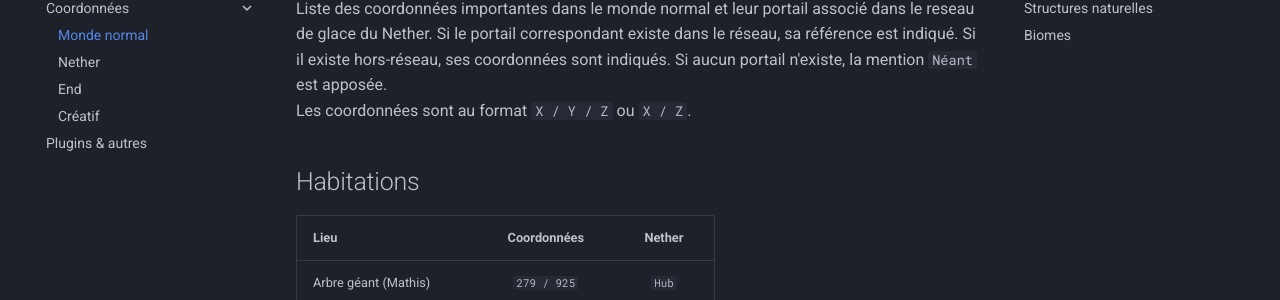
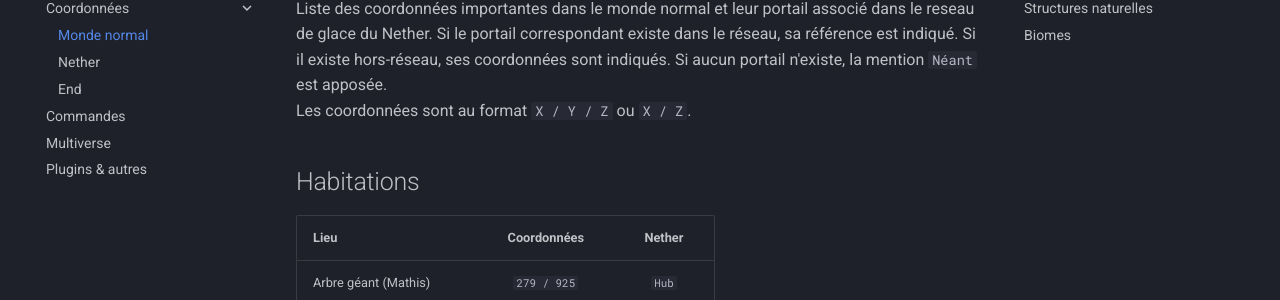
Before and after one commit to BanaaNuts/ChomageLand-Web, an MkDocs documentation site: the page built from docs/coordonnees/coordonnees_normal.md, in a window 1280 px wide. Shown: the part 184-484 px from the top of the page. Built offline with MkDocs 1.6.1 and Material for MkDocs 9.7.7, drawn with Linux system fonts in a browser that asks for light colours; comment, search, counter and statistics services are not loaded.

Commit message:
Ajout extensions, MàJ nav

```diff
--- a/mkdocs.yml
+++ b/mkdocs.yml
@@ -13,11 +13,14 @@
         - 'Monde normal': 'coordonnees/coordonnees_normal.md'
         - 'Nether': 'coordonnees/coordonnees_nether.md'
         - 'End': 'coordonnees/coordonnees_end.md'
-        - 'Créatif': 'coordonnees/coordonnees_creatif.md'
+    - 'Commandes': 'commandes.md'
+    - 'Multiverse': 'multiverse.md'
     - 'Plugins & autres': 'plugins.md'
 
 theme:
     name: material
+    features:
+        - navigation.top
     icon:
         repo: fontawesome/brands/github
     logo: assets/pole_emploi.png
@@ -35,6 +38,11 @@
 
 markdown_extensions:
     - tables
+    - admonition
+    - pymdownx.details
+    - pymdownx.superfences
     - pymdownx.emoji:
         emoji_index: !!python/name:materialx.emoji.twemoji
         emoji_generator: !!python/name:materialx.emoji.to_svg
+    - toc:
+        permalink: true
```
